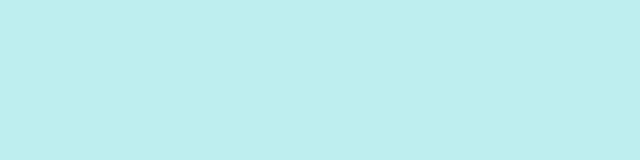
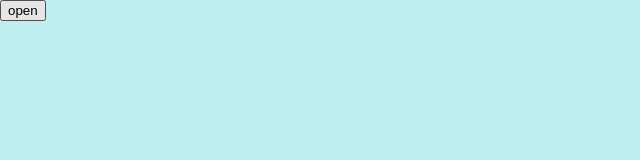
Before and after one commit to smmmfrd/todo-list, a website built with webpack: page dist/index.html in a window 1280 px wide. Shown: the whole page, without its empty margins (0-640 px from the left). Built offline with nearby package versions, Linux system fonts and the light colour scheme.

Commit message:
Modal Functionality

```diff
--- a/src/index.js
+++ b/src/index.js
@@ -1,3 +1,41 @@
 import './style.css';
+const content = document.querySelector('#content');
 
-alert('sound the alarm');
+function buildModal(){
+    let modal = document.createElement('dialog');
+    modal.classList.add('modal');
+
+    let closeButton = document.createElement('button');
+    closeButton.addEventListener('click', () => modal.close());
+    closeButton.textContent = 'close';
+    modal.appendChild(closeButton);
+
+    let inputs = document.createElement('p');
+
+    let nameLabel = document.createElement('label');
+    nameLabel.setAttribute('for', 'name');
+    nameLabel.innerHTML = 'Name :';
+    inputs.appendChild(nameLabel);
+    let nameInput = document.createElement('input');
+    nameInput.type = 'text';
+    nameInput.id = 'name';
+    inputs.appendChild(nameInput);
+
+    modal.appendChild(inputs);
+
+    let submitButton = document.createElement('button');
+    submitButton.addEventListener('click', () =>{
+        console.log(`heyo`);
+    });
+    submitButton.textContent = 'Add';
+    modal.appendChild(submitButton);
+
+    content.appendChild(modal);
+
+    let showButton = document.createElement('button');
+    showButton.addEventListener('click', () => modal.showModal());
+    showButton.textContent = 'open';
+    content.appendChild(showButton);
+}
+
+buildModal();
--- a/src/style.css
+++ b/src/style.css
@@ -5,3 +5,7 @@
 body{
     background-color: #BEEEEF;
 }
+
+.modal{
+    margin: 4rem auto;
+}
```
Also changed, not shown: dist/main.js.
